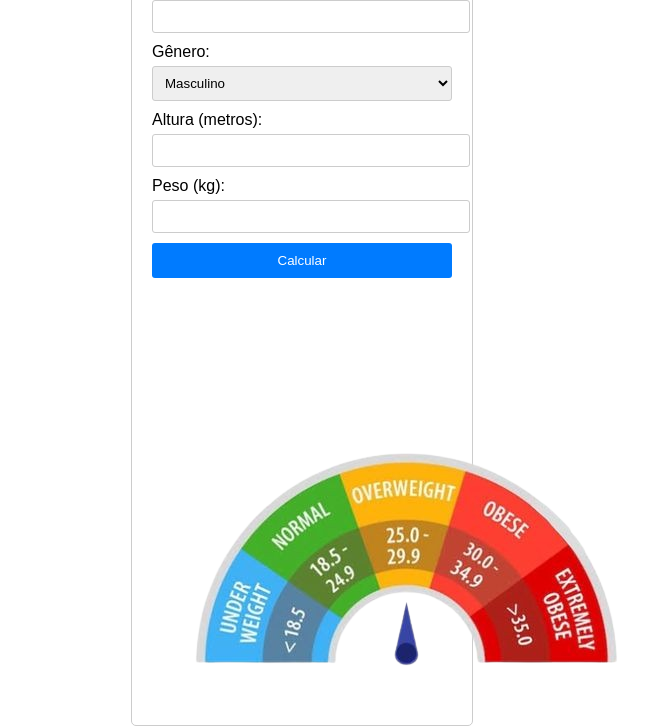
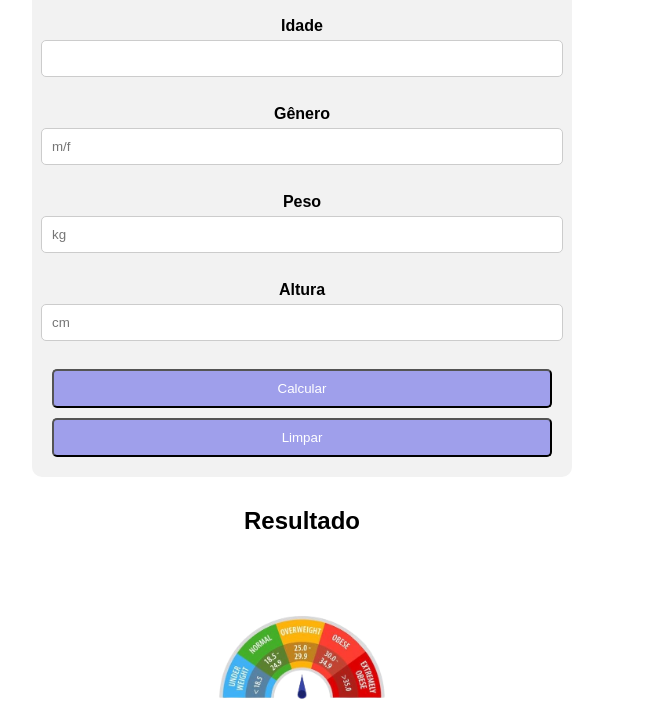
Before and after one commit to pedrohs01/javaScripty, a website: page exercicios/IMc/index.html in a window 1280 px wide. Shown: the part 93-819 px from the top of the page, without its empty margins (338-986 px from the left). Drawn offline with Linux system fonts and the light colour scheme.

Commit message:
novas js

```diff
--- a/exercicios/IMc/index.html
+++ b/exercicios/IMc/index.html
@@ -1,37 +1,40 @@
 <!DOCTYPE html>
 <html lang="pt-br">
+
 <head>
     <meta charset="UTF-8">
     <meta name="viewport" content="width=device-width, initial-scale=1.0">
     <title>Calculadora de IMC</title>
     <link rel="stylesheet" href="style.css">
 </head>
+
 <body>
-    <div class="calculator">
-        <h2>Calculadora de IMC</h2>
-        <div>
-            <label for="idade">Idade (anos):</label>
-            <input type="number" id="idade">
-        </div>
-        <div>
-            <label for="genero">Gênero:</label>
-            <select id="genero">
-                <option value="masculino">Masculino</option>
-                <option value="feminino">Feminino</option>
-            </select>
-        </div>
-        <div>
-            <label for="altura">Altura (metros):</label>
-            <input type="number" step="0.01" id="altura">
-        </div>
-        <div>
-            <label for="peso">Peso (kg):</label>
-            <input type="number" step="0.1" id="peso">
-        </div>
-        <button onclick="calcularIMC()">Calcular</button>
-        <div id="resultado"></div>
-        <div id="imagem"><img src="img/padrao.png" alt="oi"></div>
+    <div class="container">
+        <h1>Calcule seu IMC</h1>
+        <form name="frmImc">
+            <label>Idade</label>
+            <input type="number" name="txtIdade" id="idade" class="caixa" required>
+            <br>
+            <label>Gênero</label>
+            <input type="text" name="txtGenero" id="genero" placeholder="m/f">
+            <br>
+            <label>Peso</label>
+            <input type="number" name="txtPeso" class="caixa" placeholder="kg" id="peso" required>
+            <br>
+            <label>Altura</label>
+            <input type="number" name="txtAltura" class="caixa" id="altura" placeholder="cm" required>
+            <br>
+            <input type="button" value="Calcular" onclick="calcularImc()">
+            <input type="reset" value="Limpar" onclick="limpar()">
+        </form>
     </div>
-    <script src="script.js"></script>
+    <div class="roleta">
+        <h2>Resultado</h2>
+        <p id="valorImc"></p>
+        <img id="status" src="./img/default.png" alt="roleta imc">
+    </div>
+
+    <script src="imc.js"></script>
 </body>
+
 </html>
--- a/exercicios/IMc/script.js
+++ b/exercicios/IMc/script.js
@@ -1,83 +1,38 @@
-function calcularIMC() {
-    let idade = parseFloat(document.getElementById("idade").value);
-    let genero = document.getElementById("genero").value;
-    let altura = parseFloat(document.getElementById("altura").value);
-    let peso = parseFloat(document.getElementById("peso").value);
+let peso, altura, idade, genero
 
-    if (isNaN(idade) || isNaN(altura) || isNaN(peso)) {
-        document.getElementById("resultado").innerText = "Por favor, preencha todos os campos corretamente.";
-        return;
+function calcularImc() {
+    idade = Number(frmImc.txtIdade.value.replace(",", "."))
+    genero = Number(frmImc.txtGenero.value.replace(",", "."))
+    peso = Number(frmImc.txtPeso.value.replace(",", "."))
+    altura = Number(frmImc.txtAltura.value.replace(",", "."))
+
+    let imc = peso / (altura * altura)
+
+    if (idade >= 18)
+        if (imc < 18.5) {
+            document.getElementById('valorImc').innerText = `Seu IMC é: ${imc.toFixed(1)}`
+            document.getElementById('status').src = "./img/underweight.png"
+        }
+        else if (imc >= 18.5 && imc < 24.9) {
+            document.getElementById('valorImc').innerText = `Seu IMC é: ${imc.toFixed(1)}. Peso Normal`
+            document.getElementById('status').src = "./img/normal.png"
+        } else if (imc >= 25 && imc < 29.9) {
+            document.getElementById('valorImc').innerText = `Seu IMC é: ${imc.toFixed(1)}. Acima do Peso`
+            document.getElementById('status').src = "./img/overweight.png"
+        } else if (imc >= 30 && imc < 34.9) {
+            document.getElementById('valorImc').innerText = `Seu IMC é: ${imc.toFixed(1)}. Obesidade`
+            document.getElementById('status').src = "./img/obese.png"
+        } else {
+            document.getElementById('valorImc').innerText = `Seu IMC é: ${imc.toFixed(1)}. Obesidade Extrema`
+            document.getElementById('status').src = "./img/extremalyobese.png"
+        }
+    else {
+        document.getElementById('valorImc').innerText = "O cálculo de IMC não é recomendável para pessoas menores de 18 anos"
+        document.getElementById('status').src = "./img/default.png"
     }
-
-    let imc = peso / (altura * altura);
-    let resultado = "";
-
-    if (genero === "masculino") {
-        if (idade >= 18 && idade <= 24) {
-            if (imc < 18.5) {
-                resultado = "Abaixo do peso";
-                document.getElementById('imagem').src="./img/magro.png"
-            } else if (imc < 25) {
-                resultado = "Peso normal";
-                exibirImagem("normal.png");
-            } else if (imc < 30) {
-                resultado = "Sobrepeso";
-                exibirImagem("sobrepeso-masculino.jpg");
-            } else {
-                resultado = "Obesidade";
-                exibirImagem("obesidade-masculino.jpg");
-            }
-        } else {
-            if (imc < 20.7) {
-                resultado = "Abaixo do peso";
-                exibirImagem("abaixo-peso-masculino.jpg");
-            } else if (imc < 26.4) {
-                resultado = "Peso normal";
-                exibirImagem("peso-normal-masculino.jpg");
-            } else if (imc < 27.8) {
-                resultado = "Sobrepeso";
-                exibirImagem("sobrepeso-masculino.jpg");
-            } else {
-                resultado = "Obesidade";
-                exibirImagem("obesidade-masculino.jpg");
-            }
-        }
-    } else {
-        if (idade >= 18 && idade <= 24) {
-            if (imc < 18.5) {
-                resultado = "Abaixo do peso";
-                exibirImagem("abaixo-peso-feminino.jpg");
-            } else if (imc < 24) {
-                resultado = "Peso normal";
-                exibirImagem("peso-normal-feminino.jpg");
-            } else if (imc < 29) {
-                resultado = "Sobrepeso";
-                exibirImagem("sobrepeso-feminino.jpg");
-            } else {
-                resultado = "Obesidade";
-                exibirImagem("obesidade-feminino.jpg");
-            }
-        } else {
-            if (imc < 19.1) {
-                resultado = "Abaixo do peso";
-                exibirImagem("abaixo-peso-feminino.jpg");
-            } else if (imc < 25.8) {
-                resultado = "Peso normal";
-                exibirImagem("peso-normal-feminino.jpg");
-            } else if (imc < 27.3) {
-                resultado = "Sobrepeso";
-                exibirImagem("sobrepeso-feminino.jpg");
-            } else {
-                resultado = "Obesidade";
-                exibirImagem("obesidade-feminino.jpg");
-            }
-        }
-    }
-
-    document.getElementById("resultado").innerText = "Seu IMC é: " + imc.toFixed(2) + ". " + resultado;
 }
 
-function exibirImagem(src) {
-    let imagemDiv = document.getElementById("imagem");
-    imagemDiv.innerHTML = `<img src="${src}" alt="IMC Image">`;
+function limpar() {
+    document.getElementById('valorImc').innerText = ""
+    document.getElementById('status').src = "./img/default.png"
 }
--- a/exercicios/IMc/style.css
+++ b/exercicios/IMc/style.css
@@ -1,56 +1,61 @@
 body {
-    font-family: Arial, sans-serif;
+    font-family: sans-serif;
+    margin: 0;
+    padding: 0;
+   }
+   .container {
+    max-width: 500px;
+    margin: 0 auto;
+    padding: 20px;
+    background-color: #f2f2f2;
+    border-radius: 10px;
+   }
+   h1 {
+    text-align: center;
+   }
+   form {
     display: flex;
-    justify-content: center;
+    flex-direction: column;
     align-items: center;
-    height: 100vh;
-    margin: 0;
-}
-
-.calculator {
-    width: 300px;
-    padding: 20px;
-    border: 1px solid #ccc;
-    border-radius: 5px;
-}
-
-.calculator h2 {
-    text-align: center;
-}
-
-.calculator div {
-    margin-bottom: 10px;
-}
-
-.calculator label {
-    display: block;
-    margin-bottom: 5px;
-}
-
-.calculator input[type="number"],
-.calculator select {
-    width: 100%;
-    padding: 8px;
-    border-radius: 3px;
-    border: 1px solid #ccc;
-}
-
-.calculator button {
+   }
+   label {
+    font-weight: bold;
+    margin-top: 10px;
+   }
+   input[type="number"],
+   input[type="text"] {
     width: 100%;
     padding: 10px;
-    background-color: #007bff;
-    color: #fff;
-    border: none;
-    border-radius: 3px;
+    margin-top: 5px;
+    border-radius: 5px;
+    border: 1px solid #ccc;
+   }
+   input[type="button"],
+   input[type="reset"] {
+    width: 100%;
+    padding: 10px;
+    margin-top: 10px;
+    border-radius: 5px;
+    background-color: rgb(159, 159, 235);
+    color: white;
     cursor: pointer;
-}
+   }
+   input[type="button"]:hover,
+   input[type="reset"]:hover {
+    background-color: rgb(82, 82, 165);
+   }
+   .roleta {
+    margin-top: 30px;
+    text-align: center;
+   }
+   h2 {
+    margin-bottom: 10px;
+   }
+   #status {
+    max-width: 200px;
+    margin: 0 auto;
+   }
 
-.calculator button:hover {
-    background-color: #0056b3;
-}
-
-#resultado {
-    margin-top: 10px;
-    text-align: center;
-    font-weight: bold;
-}
+   .caixa {
+    width: 150px;
+   }
```
Also changed, not shown: exercicios/IMc/img/default.png (renamed from exercicios/IMc/img/padrao.png), exercicios/IMc/img/extremalyobese.png (renamed from exercicios/IMc/img/bigobese.png), exercicios/IMc/img/overweight.png (added), exercicios/IMc/img/underweight.png (renamed from exercicios/IMc/img/magro.png).
